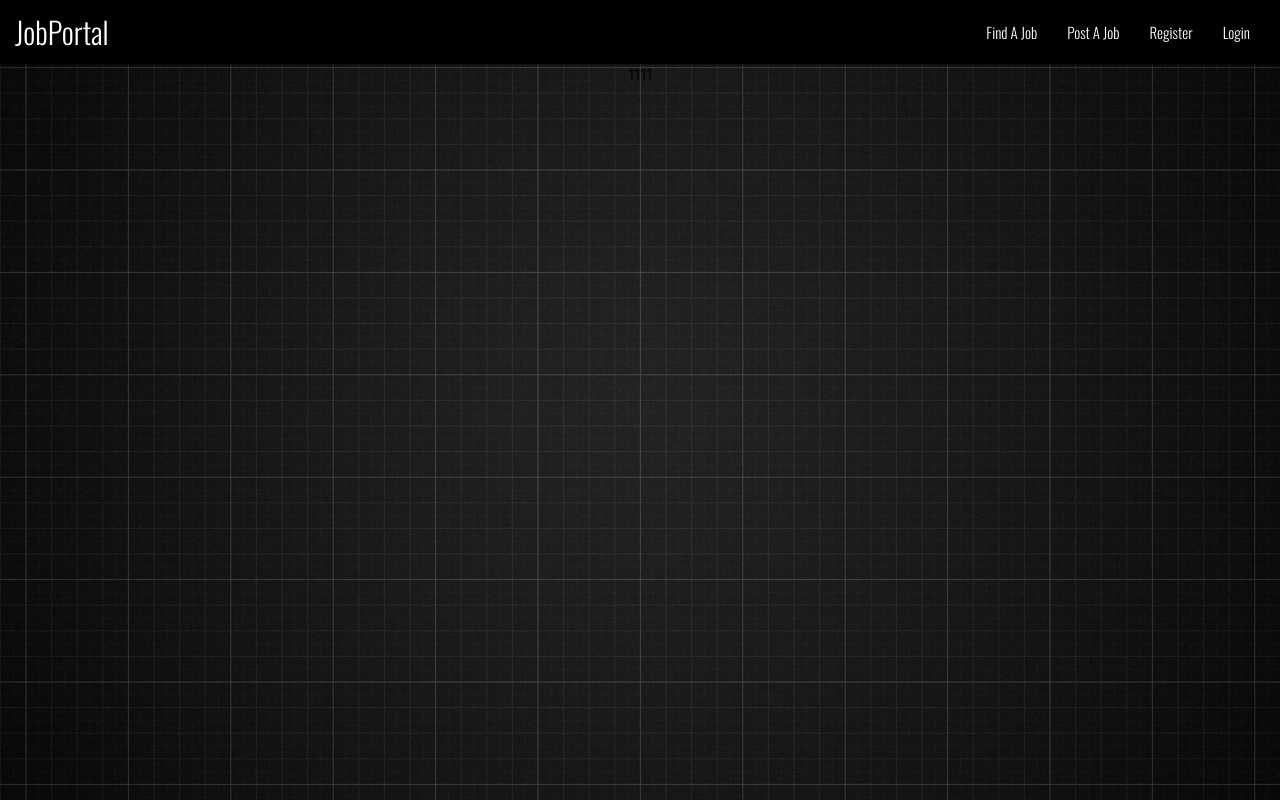
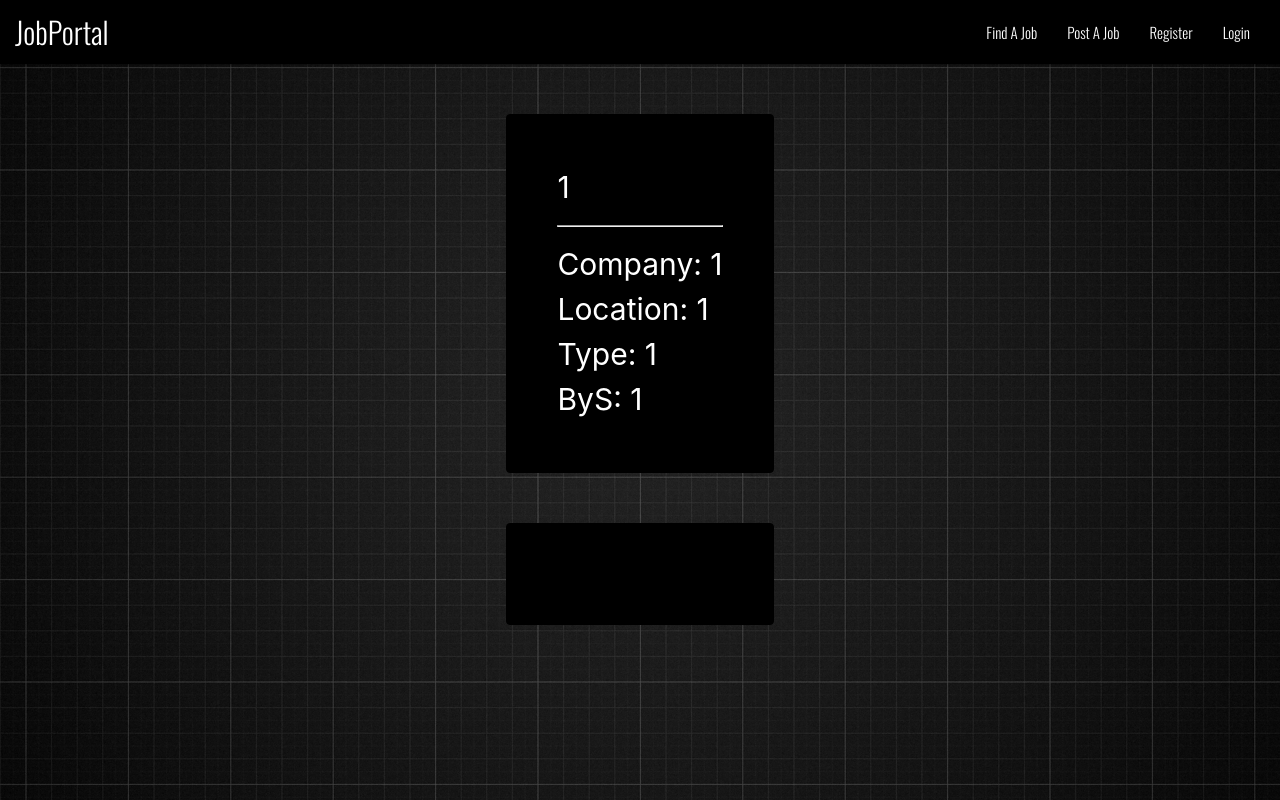
Before and after one commit to tanmyavishvakarma/JobPortal, a React (Create React App) app: page /jobprofile/1/1/1/1/1 in a window 1280 px wide. Built offline with nearby package versions, Linux system fonts and the light colour scheme.

Commit message:
added grid layout

```diff
--- a/package.json
+++ b/package.json
@@ -9,9 +9,11 @@
     "@testing-library/react": "^11.1.0",
     "@testing-library/user-event": "^12.1.10",
     "axios": "^0.21.1",
+    "bootstrap": "^4.6.0",
     "local-storage": "^2.0.0",
     "react": "^17.0.1",
-    "react-bootstrap": "^1.4.0",
+    "react-bootstrap": "^1.5.0",
+    "react-countup": "^4.3.3",
     "react-dom": "^17.0.1",
     "react-grid-system": "^7.1.1",
     "react-materialize": "^3.9.4",
--- a/src/App.js
+++ b/src/App.js
@@ -1,4 +1,3 @@
-import logo from './logo.svg';
 import './App.css';
 import {BrowserRouter, Switch,Route} from 'react-router-dom'
 import { Component } from 'react';
--- a/src/components/JobProfile/JobProfile.js
+++ b/src/components/JobProfile/JobProfile.js
@@ -1,19 +1,49 @@
 import React,{Component} from 'react'
+import './jobprofile.css'
 
+import {Container,Row,Col } from 'react-bootstrap';
 class JobProfile extends Component{
     render(){
         const profile=this.props.match.params;
         console.log(profile)
         return(
-            <div>
-                {profile.jobtitle}
-                {profile.company}
-                {profile.officelocatio}
-                {profile.jobtype}
-                {profile.publisher}
-            </div>
+            <Container>
+                <Row className="row">
+                    <Col sm={12}>
+                        <div className="profile">
+                            {profile.jobtitle}
+                            <hr></hr>
+                            <span>Company</span>: {profile.company}
+                            <br></br>
+                            <span>Location</span>: {profile.officelocation}
+                            <br></br>
+                            <span>Type</span>: {profile.jobtype}
+                            <br></br>
+                            <span>By</span>S: {profile.publisher}
+                            <br></br>
+                        </div>
+                        <div className="profile">
+
+                        </div>
+                    </Col>
+                </Row>
+            </Container>
+
         );
     }
 }
 
-export default JobProfile
+export default JobProfile;
+
+
+
+        //   {/* <div className="box">
+        //             <div className="resume">
+        //                 <br></br>
+        //                 Attach Resume
+
+        //                 <br></br>
+        //                 <input type="file"></input>
+
+        //             </div>
+        //         </div>
--- /dev/null
+++ b/src/components/JobProfile/jobprofile.css
@@ -0,0 +1,24 @@
+.profile{
+    background-color:black;
+    color: #fff;
+    padding: 50px;
+    border: 1px solid #000;
+    border-radius: 4px;
+    margin:50px auto;
+    font-size:2rem;
+    text-align: left;
+
+}
+input{
+    background-color: white;
+    padding:10px;
+
+}
+.resume{
+    color:white;
+    font-family: 'Oswald', sans-serif;
+}
+
+span{
+    font-size: 2rem;
+}
--- /dev/null
+++ b/src/components/countup/Countup.js
@@ -0,0 +1,37 @@
+import './achive.css'
+import CountUp from 'react-countup';
+
+import { Container, Row, Col } from 'react-grid-system';
+
+
+const Achive = () => {
+
+
+    return (
+        <div className="achive">
+            <div className="achiveContent">
+                <Container fluid>
+                    <Row>
+                        <Col md={3} sm={6}>
+                            <p><h2><CountUp end={200} delay={2} /></h2></p>
+                            <p><h5>Jobs</h5></p>
+                        </Col>
+                        <Col md={3} sm={6}>
+                            <p><h2><CountUp end={25} duration={5} delay={2} />+</h2></p>
+                            <p><h5>Members</h5></p>
+                        </Col>
+                        <Col md={3} sm={6}>
+                            <p><h2><CountUp end={50} duration={5} delay={2} />+</h2></p>
+                            <p><h5>Companies</h5></p>
+                        </Col>
+
+                    </Row>
+                </Container>
+            </div>
+        </div>
+
+
+    );
+}
+
+export default Achive;
--- /dev/null
+++ b/src/components/countup/achive.css
@@ -0,0 +1,20 @@
+
+.achiveContent p{
+    color: #c6fef1 !important;
+    font-family: 'Raleway',"sans serif" !important;
+
+}
+
+.achive{
+
+    min-height: 30vh;
+    padding: 2%;
+}
+
+@media(max-width:476px){
+
+   .achiveContent p{
+    color: #c6fef1 !important;
+    font-family: 'Raleway',"sans serif" !important;
+}
+}
--- a/src/components/dashboard/Home.js
+++ b/src/components/dashboard/Home.js
@@ -1,12 +1,11 @@
 import React,{Component} from 'react'
 import './home.css'
-import {Jumbotron} from 'reactstrap'
-
+import CountUp from '../countup/Countup'
 class Home extends Component{
     render(){
         return(
             <div className="container">
-                <div class="stats">
+                {/* <div class="stats">
                     <div className="job">
                         3000
                         <div className="title">Jobs</div>
@@ -19,7 +18,9 @@ class Home extends Component{
                         3000
                         <div className="title">Companies</div>
                     </div>
-                </div>
+                </div> */}
+                <center>   <CountUp></CountUp></center>
+
             </div>
 
         );
--- a/src/components/dashboard/Nav.js
+++ b/src/components/dashboard/Nav.js
@@ -8,10 +8,11 @@ import SignOutLinks from '../links/SignOutLinks'
 class Nav extends Component{
     render(){
         const val=localStorage.getItem('links')
+        var links;
         if(val==="in"){
-            var links=<SignOutLinks></SignOutLinks>
+            links=<SignOutLinks></SignOutLinks>
         }else{
-            var links=<SignInLinks></SignInLinks>
+            links=<SignInLinks></SignInLinks>
         }
         return(
 
--- a/src/components/dashboard/home.css
+++ b/src/components/dashboard/home.css
@@ -1,16 +1,10 @@
 .container{
-
-    margin-top: 5rem;
     width: 100%;
-
+    display: flex;
+    justify-content: center;
 
 }
-.stats{
 
-    display: flex;
-    justify-content:space-around;
-
-}
 .job{
     font-family: 'Oswald', sans-serif;
     font-size: 2.5rem;
--- a/src/components/findAJob/findajobform.js
+++ b/src/components/findAJob/findajobform.js
@@ -1,11 +1,9 @@
 import axios from 'axios';
 import React from 'react'
 import { Component } from 'react';
-import { Button } from 'react-bootstrap';
 import './findajob.css';
 import Card from '../jobcard/JobCard'
-import { Container, Row, Col } from 'react-grid-system';
-import Grid from '@material-ui/core/Grid'
+
 class FindJob extends Component{
     constructor(props){
         super(props);
--- a/src/components/jobcard/JobCard.js
+++ b/src/components/jobcard/JobCard.js
@@ -1,6 +1,6 @@
 import React,{Component} from 'react'
 import './jobcard.css'
-import { BrowserRouter, Route, Switch } from 'react-router-dom';
+
 class JobCard extends Component{
     constructor(props){
         super(props);
@@ -25,7 +25,7 @@ class JobCard extends Component{
                 <div className="loc">Location: {this.props.officelocation}</div>
                 <div className="type">Job Type: {this.props.jobtype}</div>
                 <br></br>
-                <button onClick={this.handleJob}>Apply</button>
+                <button onClick={this.handleJob}><b>Apply</b></button>
             </div>
         )
     }
--- a/src/components/links/SignOutLinks.js
+++ b/src/components/links/SignOutLinks.js
@@ -1,6 +1,6 @@
 import React,{Component} from 'react'
 import { Link } from "react-router-dom";
-import axios from 'axios'
+
 class SignOutLinks extends Component{
     constructor(props){
         super(props);
```
Also changed, not shown: 2 other files (tests, documents, lock files or other folders).
